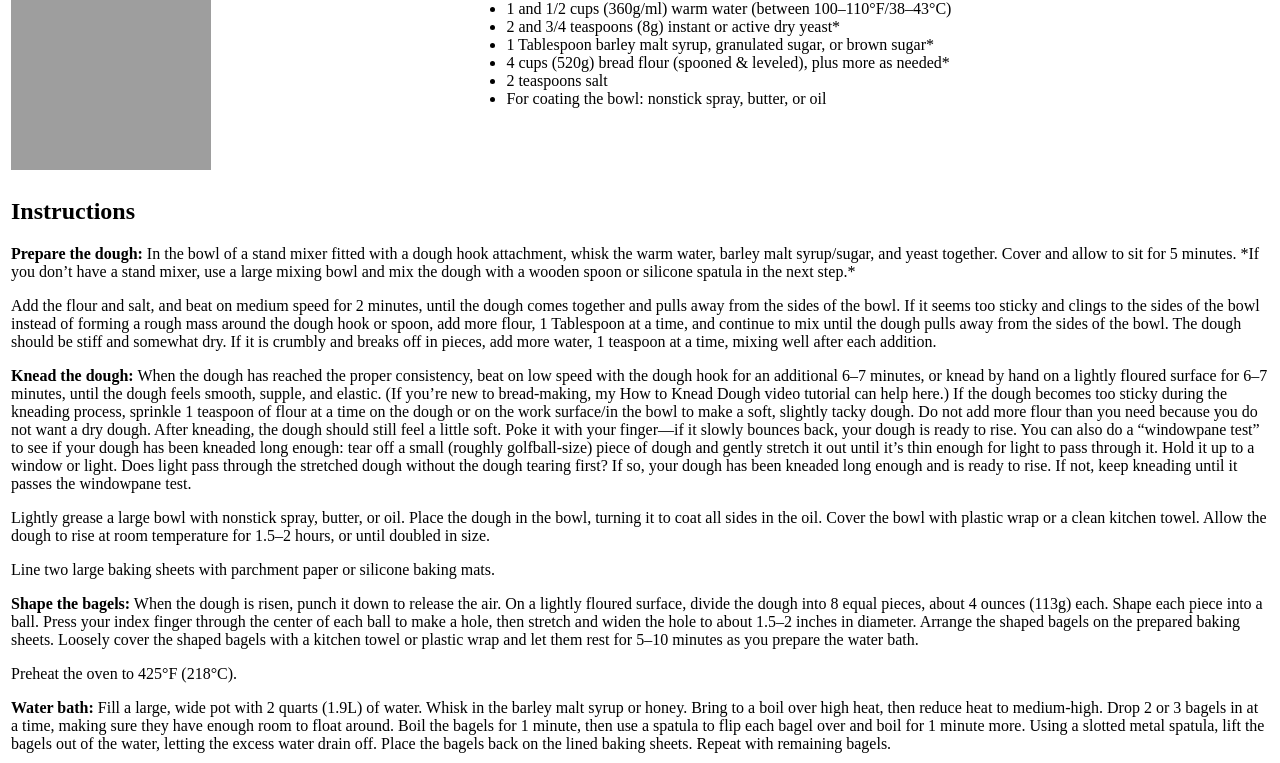
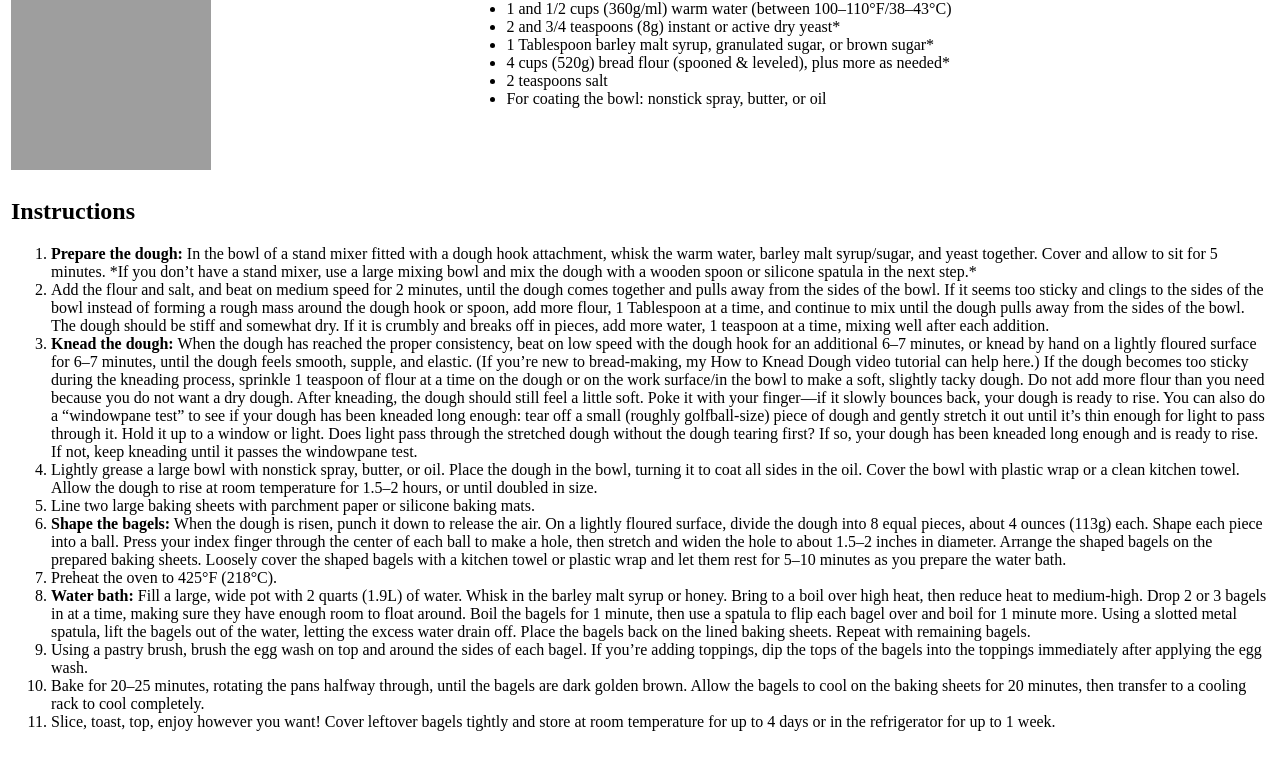
Before and after one commit to reuben-kuya/first-site, a website: page recipe.html in a window 1280 px wide. Shown: the part 183-946 px from the top of the page. Drawn offline with Linux system fonts and the light colour scheme; grey boxes are pictures that could not be loaded.

Commit message:
addcgujhfghgbhy

```diff
--- a/recipe.html
+++ b/recipe.html
@@ -27,19 +27,21 @@
 
         <td colspan="2">
              <h2>Instructions</h2>
-             <p><strong>Prepare the dough:</strong> In the bowl of a stand mixer fitted with a dough hook attachment, whisk the warm water, barley malt syrup/sugar, and yeast together. Cover and allow to sit for 5 minutes. *If you don’t have a stand mixer, use a large mixing bowl and mix the dough with a wooden spoon or silicone spatula in the next step.*</p>
-             <p>Add the flour and salt, and beat on medium speed for 2 minutes, until the dough comes together and pulls away from the sides of the bowl. If it seems too sticky and clings to the sides of the bowl instead of forming a rough mass around the dough hook or spoon, add more flour, 1 Tablespoon at a time, and continue to mix until the dough pulls away from the sides of the bowl. The dough should be stiff and somewhat dry. If it is crumbly and breaks off in pieces, add more water, 1 teaspoon at a time, mixing well after each addition.</p>
+             <ol>
+                 <li><strong>Prepare the dough:</strong> In the bowl of a stand mixer fitted with a dough hook attachment, whisk the warm water, barley malt syrup/sugar, and yeast together. Cover and allow to sit for 5 minutes. *If you don’t have a stand mixer, use a large mixing bowl and mix the dough with a wooden spoon or silicone spatula in the next step.*</li>
+                 <li>Add the flour and salt, and beat on medium speed for 2 minutes, until the dough comes together and pulls away from the sides of the bowl. If it seems too sticky and clings to the sides of the bowl instead of forming a rough mass around the dough hook or spoon, add more flour, 1 Tablespoon at a time, and continue to mix until the dough pulls away from the sides of the bowl. The dough should be stiff and somewhat dry. If it is crumbly and breaks off in pieces, add more water, 1 teaspoon at a time, mixing well after each addition.</li>
 
-             <p><strong>Knead the dough:</strong> When the dough has reached the proper consistency, beat on low speed with the dough hook for an additional 6–7 minutes, or knead by hand on a lightly floured surface for 6–7 minutes, until the dough feels smooth, supple, and elastic. (If you’re new to bread-making, my How to Knead Dough video tutorial can help here.) If the dough becomes too sticky during the kneading process, sprinkle 1 teaspoon of flour at a time on the dough or on the work surface/in the bowl to make a soft, slightly tacky dough. Do not add more flour than you need because you do not want a dry dough. After kneading, the dough should still feel a little soft. Poke it with your finger—if it slowly bounces back, your dough is ready to rise. You can also do a “windowpane test” to see if your dough has been kneaded long enough: tear off a small (roughly golfball-size) piece of dough and gently stretch it out until it’s thin enough for light to pass through it. Hold it up to a window or light. Does light pass through the stretched dough without the dough tearing first? If so, your dough has been kneaded long enough and is ready to rise. If not, keep kneading until it passes the windowpane test.</p>
-             <p>Lightly grease a large bowl with nonstick spray, butter, or oil. Place the dough in the bowl, turning it to coat all sides in the oil. Cover the bowl with plastic wrap or a clean kitchen towel. Allow the dough to rise at room temperature for 1.5–2 hours, or until doubled in size.</p>
-             <p>Line two large baking sheets with parchment paper or silicone baking mats.</p>
-             <p><strong>Shape the bagels:</strong> When the dough is risen, punch it down to release the air. On a lightly floured surface, divide the dough into 8 equal pieces, about 4 ounces (113g) each. Shape each piece into a ball. Press your index finger through the center of each ball to make a hole, then stretch and widen the hole to about 1.5–2 inches in diameter. Arrange the shaped bagels on the prepared baking sheets. Loosely cover the shaped bagels with a kitchen towel or plastic wrap and let them rest for 5–10 minutes as you prepare the water bath.</p>
-             <p>Preheat the oven to 425°F (218°C).</p>
+                 <li><strong>Knead the dough:</strong> When the dough has reached the proper consistency, beat on low speed with the dough hook for an additional 6–7 minutes, or knead by hand on a lightly floured surface for 6–7 minutes, until the dough feels smooth, supple, and elastic. (If you’re new to bread-making, my How to Knead Dough video tutorial can help here.) If the dough becomes too sticky during the kneading process, sprinkle 1 teaspoon of flour at a time on the dough or on the work surface/in the bowl to make a soft, slightly tacky dough. Do not add more flour than you need because you do not want a dry dough. After kneading, the dough should still feel a little soft. Poke it with your finger—if it slowly bounces back, your dough is ready to rise. You can also do a “windowpane test” to see if your dough has been kneaded long enough: tear off a small (roughly golfball-size) piece of dough and gently stretch it out until it’s thin enough for light to pass through it. Hold it up to a window or light. Does light pass through the stretched dough without the dough tearing first? If so, your dough has been kneaded long enough and is ready to rise. If not, keep kneading until it passes the windowpane test.</li>
+                 <li>Lightly grease a large bowl with nonstick spray, butter, or oil. Place the dough in the bowl, turning it to coat all sides in the oil. Cover the bowl with plastic wrap or a clean kitchen towel. Allow the dough to rise at room temperature for 1.5–2 hours, or until doubled in size.</li>
+                 <li>Line two large baking sheets with parchment paper or silicone baking mats.</li>
+                 <li><strong>Shape the bagels:</strong> When the dough is risen, punch it down to release the air. On a lightly floured surface, divide the dough into 8 equal pieces, about 4 ounces (113g) each. Shape each piece into a ball. Press your index finger through the center of each ball to make a hole, then stretch and widen the hole to about 1.5–2 inches in diameter. Arrange the shaped bagels on the prepared baking sheets. Loosely cover the shaped bagels with a kitchen towel or plastic wrap and let them rest for 5–10 minutes as you prepare the water bath.</li>
+                 <li>Preheat the oven to 425°F (218°C).</li>
 
-             <p><strong>Water bath:</strong> Fill a large, wide pot with 2 quarts (1.9L) of water. Whisk in the barley malt syrup or honey. Bring to a boil over high heat, then reduce heat to medium-high. Drop 2 or 3 bagels in at a time, making sure they have enough room to float around. Boil the bagels for 1 minute, then use a spatula to flip each bagel over and boil for 1 minute more. Using a slotted metal spatula, lift the bagels out of the water, letting the excess water drain off. Place the bagels back on the lined baking sheets. Repeat with remaining bagels.</p>
-             <p>Using a pastry brush, brush the egg wash on top and around the sides of each bagel. If you’re adding toppings, dip the tops of the bagels into the toppings immediately after applying the egg wash.</p>
-             <p>Bake for 20–25 minutes, rotating the pans halfway through, until the bagels are dark golden brown. Allow the bagels to cool on the baking sheets for 20 minutes, then transfer to a cooling rack to cool completely.</p>
-             <p>Slice, toast, top, enjoy however you want! Cover leftover bagels tightly and store at room temperature for up to 4 days or in the refrigerator for up to 1 week.</p>
+                 <li><strong>Water bath:</strong> Fill a large, wide pot with 2 quarts (1.9L) of water. Whisk in the barley malt syrup or honey. Bring to a boil over high heat, then reduce heat to medium-high. Drop 2 or 3 bagels in at a time, making sure they have enough room to float around. Boil the bagels for 1 minute, then use a spatula to flip each bagel over and boil for 1 minute more. Using a slotted metal spatula, lift the bagels out of the water, letting the excess water drain off. Place the bagels back on the lined baking sheets. Repeat with remaining bagels.</li>
+                 <li>Using a pastry brush, brush the egg wash on top and around the sides of each bagel. If you’re adding toppings, dip the tops of the bagels into the toppings immediately after applying the egg wash.</li>
+                 <li>Bake for 20–25 minutes, rotating the pans halfway through, until the bagels are dark golden brown. Allow the bagels to cool on the baking sheets for 20 minutes, then transfer to a cooling rack to cool completely.</li>
+                 <li>Slice, toast, top, enjoy however you want! Cover leftover bagels tightly and store at room temperature for up to 4 days or in the refrigerator for up to 1 week.</li>
+             </ol>
         </td>
         </tr>
     </table>
```
